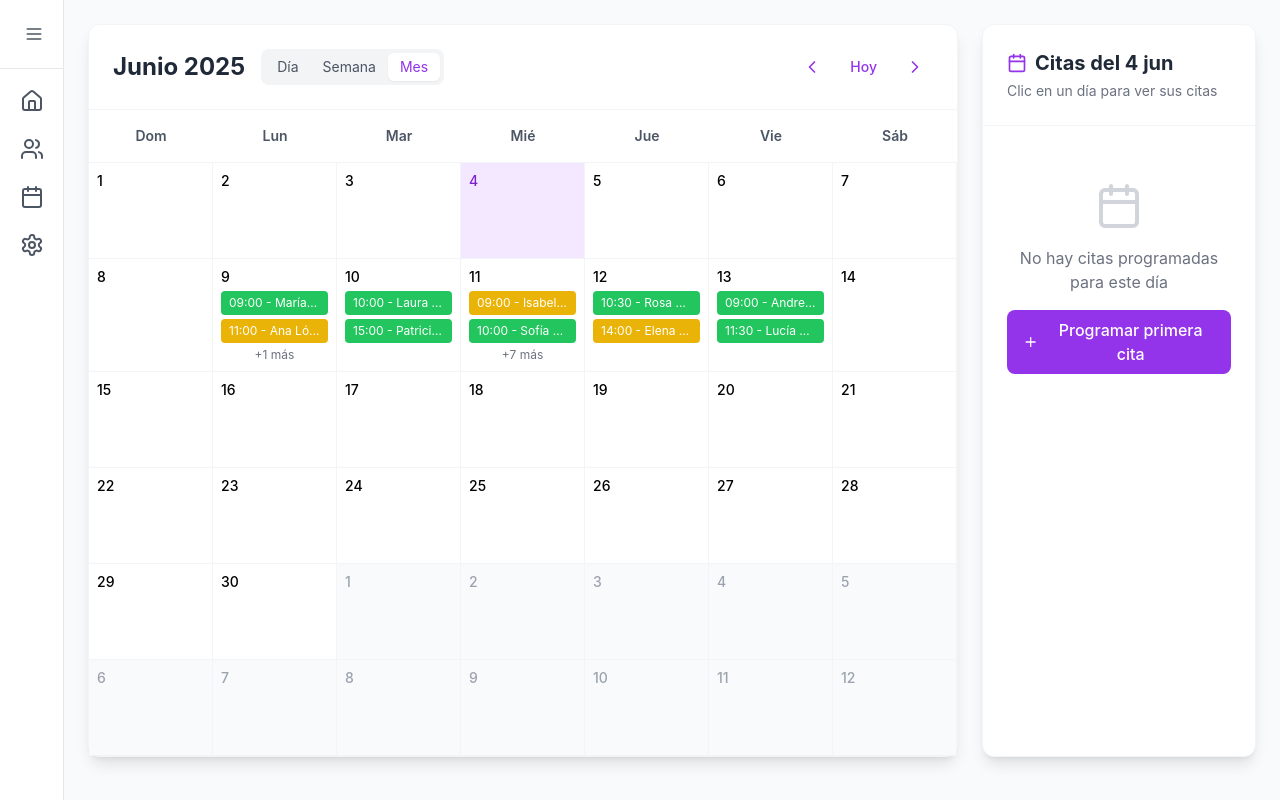
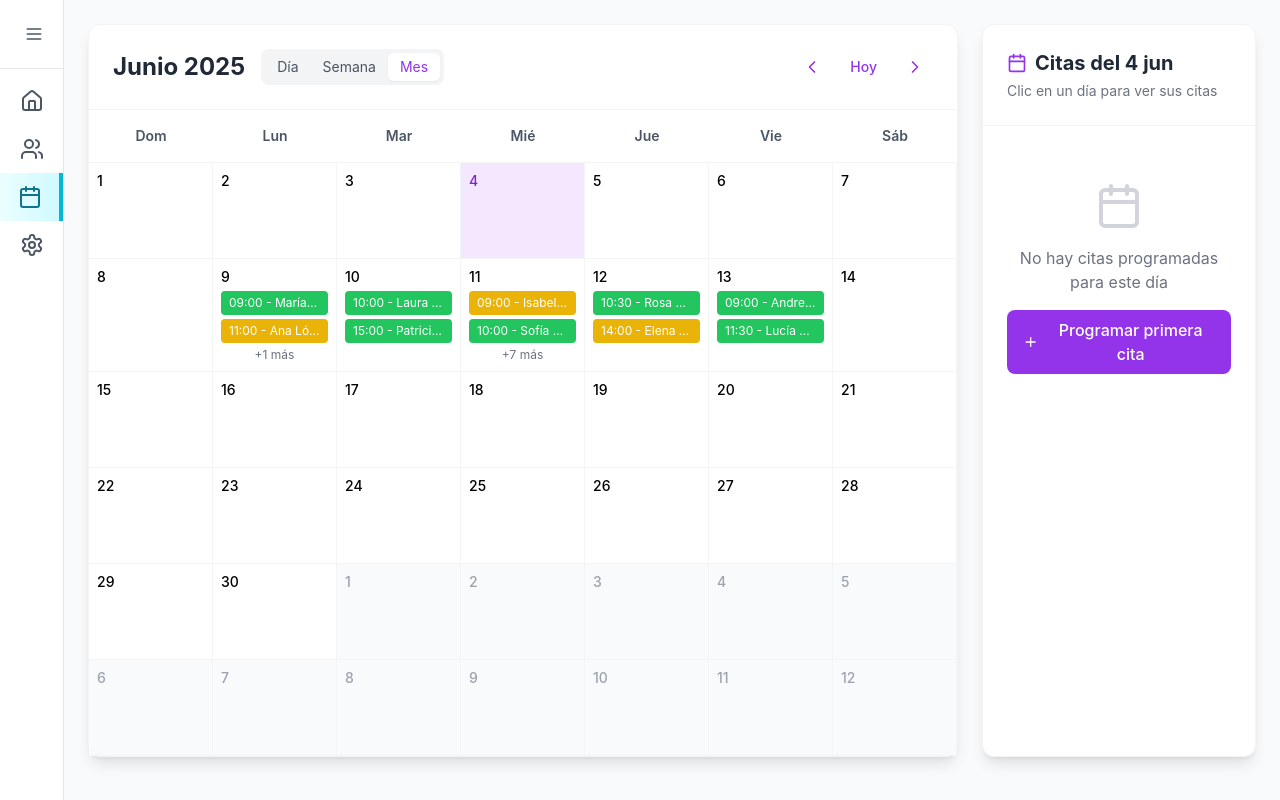
Before and after one commit to AlexHeisinger09/ArmoniClick, a React (Vite) app: page /dashboard/calendario in a window 1280 px wide. Built offline with nearby package versions, Linux system fonts and the light colour scheme.

Commit message:
Correccion rutas

```diff
--- a/src/presentation/components/Sidebar.tsx
+++ b/src/presentation/components/Sidebar.tsx
@@ -1,5 +1,5 @@
 import React, { useState } from 'react';
-import { Link, useLocation } from 'react-router-dom'; // Importa Link y useLocation
+import { Link, useLocation } from 'react-router-dom';
 import {
   Menu,
   Users,
@@ -22,38 +22,38 @@ interface MenuItem {
   id: string;
   label: string;
   icon: React.ElementType;
-  href: string; // Ahora href es obligatorio
+  href: string;
   children?: MenuItem[];
 }
 
 const Sidebar: React.FC<SidebarProps> = ({ isCollapsed, setIsCollapsed, className = '' }) => {
   const [expandedItems, setExpandedItems] = useState<string[]>([]);
-  const location = useLocation(); // Hook para obtener la ruta actual
+  const location = useLocation();
 
   const menuItems: MenuItem[] = [
     {
       id: 'home',
       label: 'Inicio',
       icon: Home,
-    href: '/dashboard'
+      href: '/dashboard' // Correcto - coincide con la ruta index del dashboard
     },
     {
       id: 'pacientes',
       label: 'Pacientes',
       icon: Users,
-    href: '/pacientes'
+      href: '/dashboard/pacientes' // Correcto - ruta anidada
     },
     {
       id: 'calendario',
       label: 'Calendario',
       icon: Calendar,
-    href: '/calendario'
+      href: '/dashboard/calendario' // Correcto - ruta anidada
     },
     {
       id: 'configuracion',
       label: 'Configuración',
       icon: Settings,
-    href: '/configuracion' // Sin /dashboard/
+      href: '/dashboard/configuracion' // Correcto - ruta anidada
     }
   ];
 
@@ -68,11 +68,10 @@ const Sidebar: React.FC<SidebarProps> = ({ isCollapsed, setIsCollapsed, classNam
   const renderMenuItem = (item: MenuItem, level = 0) => {
     const hasChildren = item.children && item.children.length > 0;
     const isExpanded = expandedItems.includes(item.id);
-    const isActive = location.pathname === item.href; // Verifica si la ruta actual coincide
+    const isActive = location.pathname === item.href;
     const Icon = item.icon;
 
     if (hasChildren) {
-      // Para items con hijos (submenús)
       return (
         <div key={item.id}>
           <button
@@ -103,7 +102,6 @@ const Sidebar: React.FC<SidebarProps> = ({ isCollapsed, setIsCollapsed, classNam
             )}
           </button>
 
-          {/* Submenu */}
           {isExpanded && !isCollapsed && (
             <div className="bg-gray-50">
               {item.children?.map(child => renderMenuItem(child, level + 1))}
@@ -113,7 +111,6 @@ const Sidebar: React.FC<SidebarProps> = ({ isCollapsed, setIsCollapsed, classNam
       );
     }
 
-    // Para items sin hijos (enlaces directos)
     return (
       <Link
         key={item.id}
@@ -146,7 +143,6 @@ const Sidebar: React.FC<SidebarProps> = ({ isCollapsed, setIsCollapsed, classNam
             <div className="w-8 h-8 bg-gradient-to-r from-cyan-400 via-cyan-500 to-cyan-600 rounded-lg flex items-center justify-center">
               <Stethoscope className="w-5 h-5 text-white" />
             </div>
-            {/* <span className="font-bold text-gray-800 text-lg">ArmoniClick</span> */}
           </div>
         )}
 
```
Lines whose indentation alone changed are shown as unchanged.
